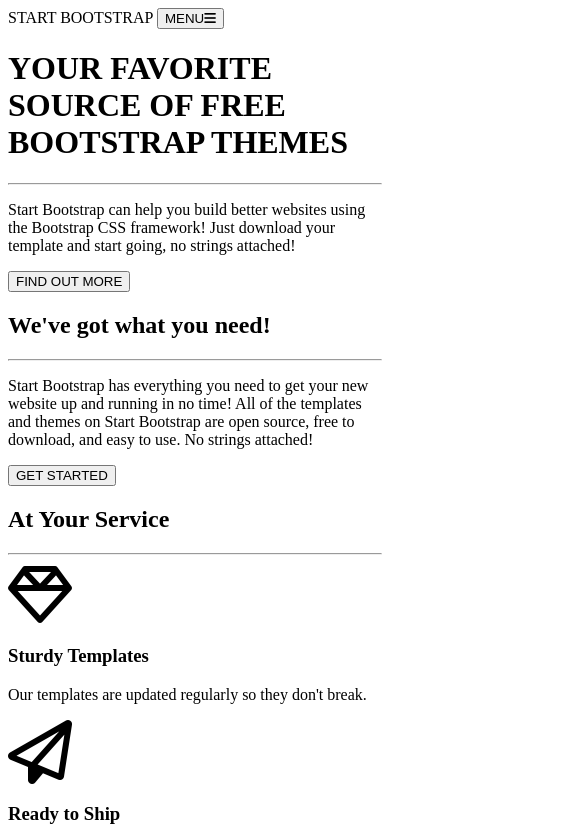
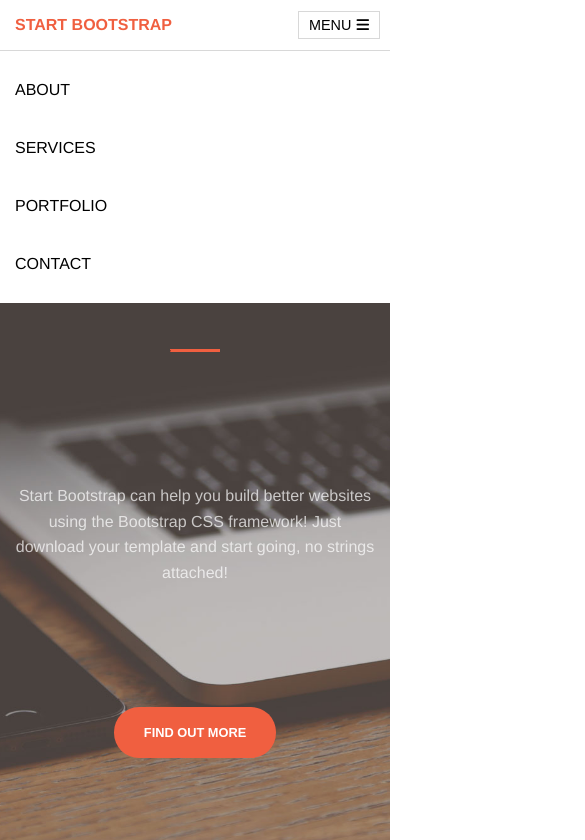
Before and after one commit to BGZStephen/start-bootstrap-theme, a website: page app/index.html in a window 390 px wide. Both pictures are taken after a click on the button "MENU". Shown: the top 840 px of the page, 585 px wide, since content can reach past the window. Drawn offline with Linux system fonts and the light colour scheme.

Commit message:
completed mobile first build
built sass partials, global styles, color variables, javascript function for menu toggle

```diff
--- a/app/index.html
+++ b/app/index.html
@@ -4,12 +4,19 @@
     <meta charset="utf-8">
     <title>Start Bootstrap theme rebuilt by Stephen Wright</title>
     <link rel="stylesheet" type="text/css" href="css/main.css">
+    <meta name="viewport" content="width=device-width, initial-scale=1">
     <script src="https://use.fontawesome.com/614b1484fd.js"></script>
   </head>
   <body>
     <div class="navbar">
       <span class="logo">START BOOTSTRAP</span>
       <button class="navbar__toggle">MENU<i class="fa fa-bars"></i></button>
+      <ul class="navbar__list">
+        <li>ABOUT</li>
+        <li>SERVICES</li>
+        <li>PORTFOLIO</li>
+        <li>CONTACT</li>
+      </ul>
     </div>
     <div class="container">
       <div class="container__content--intro">
@@ -24,7 +31,7 @@
         <h2>We've got what you need!</h2>
         <hr class="seperator seperator--white">
         <p>Start Bootstrap has everything you need to get your new website up and running in no time! All of the templates and themes on Start Bootstrap are open source, free to download, and easy to use. No strings attached!</p>
-        <button class="button button--orange">GET STARTED</button>
+        <button class="button button--white">GET STARTED</button>
       </div>
     </div>
     <div class="container">
@@ -43,7 +50,7 @@
             <p>You can use this theme as is, or you can make changes!</p>
           </div>
           <div class="service-container__item">
-            <i class="fa fa-newspaper fa-4x"></i>
+            <i class="fa fa-newspaper-o fa-4x"></i>
             <h3>Up to Date</h3>
             <p>We update dependencies to keep things fresh.</p>
           </div>
@@ -77,6 +84,10 @@
             <img src="images/portfolio/thumbnails/6.jpg">
           </div>
         </div>
+      </div>
+    </div>
+    <div class="container">
+      <div class="container__content--download">
         <h3>Free Download at Start Bootstrap!</h3>
         <button class="button button--white">DOWNLOAD NOW</button>
       </div>
@@ -84,17 +95,18 @@
     <div class="container">
       <div class="container__content--contact">
         <h3>Let's Get In Touch!</h3>
+        <hr class="seperator seperator--orange">
         <p>Ready to start your next project with us? That's great! Give us a call or send us an email and we will get back to you as soon as possible!</p>
-        <hr class="seperator seperator--orange">
         <div class="social-container">
-          <i class="fa fa-phone"></i>
+          <i class="fa fa-phone fa-2x"></i>
           <p>123-456-6789</p>
         </div>
-        <div class="social-container">
-          <i class="fa fa-phone"></i>
+        <div class="social-container social-container--email">
+          <i class="fa fa-envelope-o fa-2x"></i>
           <p>feedback@startbootstrap.com</p>
         </div>
       </div>
     </div>
+    <script src="js/main.js"></script>
   </body>
 </html>
--- /dev/null
+++ b/app/js/main.js
@@ -0,0 +1,11 @@
+var navToggle = document.getElementsByClassName(`navbar__toggle`)[0];
+var navList = document.getElementsByClassName(`navbar__list`)[0];
+
+navToggle.addEventListener(`click`, function() {
+  console.log(`working`);
+  if(navList.style.opacity == 0) {
+    navList.style.opacity = 1;
+  } else {
+    navList.style.opacity = 0;
+  }
+})
--- a/app/scss/_contact.scss
+++ b/app/scss/_contact.scss
@@ -0,0 +1,25 @@
+.container__content--contact {
+  @include flex-col;
+  padding: 80px 15px;
+  > h3 {
+    font-size: 1.8em;
+    font-weight: lighter;
+  }
+  > p {
+    line-height: 1.8;
+  }
+}
+
+.social-container {
+  @include flex-col;
+  margin: 20px 0;
+  > i {
+    margin: 10px 0;
+  }
+}
+
+.social-container--email {
+  > p {
+    color: $primary-orange
+  }
+}
--- a/app/scss/_description.scss
+++ b/app/scss/_description.scss
@@ -0,0 +1,17 @@
+.container__content--description {
+  @include flex-col;
+  background: $primary-orange;
+  color: white;
+  justify-content: center;
+  min-height: 100vh;
+  padding: 20px 15px;
+  text-align: center;
+  > h2 {
+    font-size: 1.8em;
+    font-weight: lighter;
+  }
+  > p {
+    line-height: 2;
+    color: $lighter-white;
+  }
+}
--- /dev/null
+++ b/app/scss/_download.scss
@@ -0,0 +1,12 @@
+.container__content--download {
+  @include flex-col;
+  background: #222;
+  color: white;
+  padding: 35px 15px;
+  text-align: center;
+  > h3 {
+    font-size: 2em;
+    font-weight: lighter;
+    margin: 10px;
+  }
+}
--- a/app/scss/_globals.scss
+++ b/app/scss/_globals.scss
@@ -0,0 +1,47 @@
+* {
+  padding: 0;
+  margin: 0;
+  box-sizing: border-box;
+}
+
+body {
+  font-family: $font-family--primary;
+
+}
+.container {
+  width: 100%;
+}
+
+.button {
+  padding: 18px 30px;
+  margin: 10px 0;
+  border: none;
+  border-radius: 25px;
+  font-weight: bold;
+  font-size: .8em;
+}
+
+.button--orange {
+  background: $primary-orange;
+  color: white;
+}
+
+.button--white {
+  background: white;
+  color: black;
+}
+
+.seperator {
+  display: block;
+  border-top: 2px solid;
+  width: 50px;
+  margin: 20px 0;
+}
+
+.seperator--orange {
+  border-color: $primary-orange
+}
+
+.seperator--white {
+  border-color: white;
+}
--- a/app/scss/_intro.scss
+++ b/app/scss/_intro.scss
@@ -0,0 +1,23 @@
+.container__content--intro {
+  @include flex-col;
+  background-image: url("../images/header.jpg");
+  background-position: center;
+  background-size: auto 100%;
+  background-repeat: no-repeat;
+  color: white;
+  font-weight: bolder;
+  justify-content: space-around;
+  line-height: 1;
+  min-height: calc(100vh - 50px);
+  margin-top: $header-height;
+  padding: 20px 15px;
+  text-align: center;
+  > h1 {
+    font-size: 1.9em;
+  }
+  > p {
+    line-height: 1.6;
+    font-weight: lighter;
+    color: $lighter-white;
+  }
+}
--- /dev/null
+++ b/app/scss/_mixins.scss
@@ -0,0 +1,5 @@
+@mixin flex-col {
+  display: flex;
+  flex-direction: column;
+  align-items: center;
+}
--- a/app/scss/_navbar.scss
+++ b/app/scss/_navbar.scss
@@ -0,0 +1,47 @@
+.navbar {
+  position: fixed;
+  top: 0;
+  width: 100%;
+  height: $header-height;
+  display: flex;
+  justify-content: space-between;
+  align-items: center;
+  z-index: 25;
+  background: white;
+}
+
+.logo {
+  padding: 5px 15px;
+  font-weight: bold;
+  color: $primary-orange
+}
+
+.navbar__toggle {
+  padding:  5px 10px;
+  margin-right: 10px;
+  background: white;
+  font-size: 0.9em;
+  border: 1px solid lighten($secondary-gray, 38%);
+  > i {
+    margin-left: 5px;
+  }
+}
+
+.navbar__list {
+  background: white;
+  border-top: 1px solid lighten($secondary-gray, 38%);
+  opacity: 0;
+  padding: 10px 0;
+  position: absolute;
+  top: $header-height;
+  transition: opacity 0.5s ease;
+  width: 100%;
+  z-index: 10;
+  > li {
+    padding: 20px 15px;
+  }
+}
+
+.container__content--intro {
+  margin-top: 80px;
+}
--- a/app/scss/_portfolio.scss
+++ b/app/scss/_portfolio.scss
@@ -0,0 +1,12 @@
+.container__content--portfolio {
+  @include flex-col;
+}
+
+.portfolio-img-container__item {
+  display: block;
+  > img {
+    width: 100%;
+    min-height: 100%;
+    vertical-align: top;
+  }
+}
--- a/app/scss/_service.scss
+++ b/app/scss/_service.scss
@@ -0,0 +1,31 @@
+.container__content--service {
+  @include flex-col;
+  justify-content: center;
+  text-align: center;
+  min-height: 100vh;
+  padding: 80px 15px;
+  > h2 {
+    font-weight: lighter;
+    font-size: 2em;
+  }
+}
+
+.service-container {
+  > .service-container__item {
+    margin: 60px 0;
+    > i {
+      color: $primary-orange;
+      margin-bottom: 15px;
+    }
+    > h3 {
+      margin: 10px 0;
+      font-size: 1.6em;
+      font-weight: lighter;
+    }
+    > p {
+      font-weight: lighter;
+      color: $secondary-gray;
+      line-height: 1.7;
+    }
+  }
+}
--- a/app/scss/_variables.scss
+++ b/app/scss/_variables.scss
@@ -1 +1,13 @@
-$prime-orange: #F05F40
+// colors
+
+$primary-orange : #F05F40;
+$secondary-gray : #777;
+$lighter-white : rgba(255,255,255,.7);
+
+// fonts
+
+$font-family--primary : Merriweather,'Helvetica Neue', Arial, sans-serif;
+
+// header height
+
+$header-height: 50px;
--- a/app/scss/main.scss
+++ b/app/scss/main.scss
@@ -1,8 +1,10 @@
+@import "_variables.scss";
 @import "_globals.scss";
-@import "_variables.scss";
+@import "_mixins.scss";
 @import "_navbar.scss";
 @import "_intro.scss";
 @import "_description.scss";
 @import "_service.scss";
 @import "_portfolio.scss";
+@import "_download.scss";
 @import "_contact.scss";
```
Also changed, not shown: app/css/main.css.
